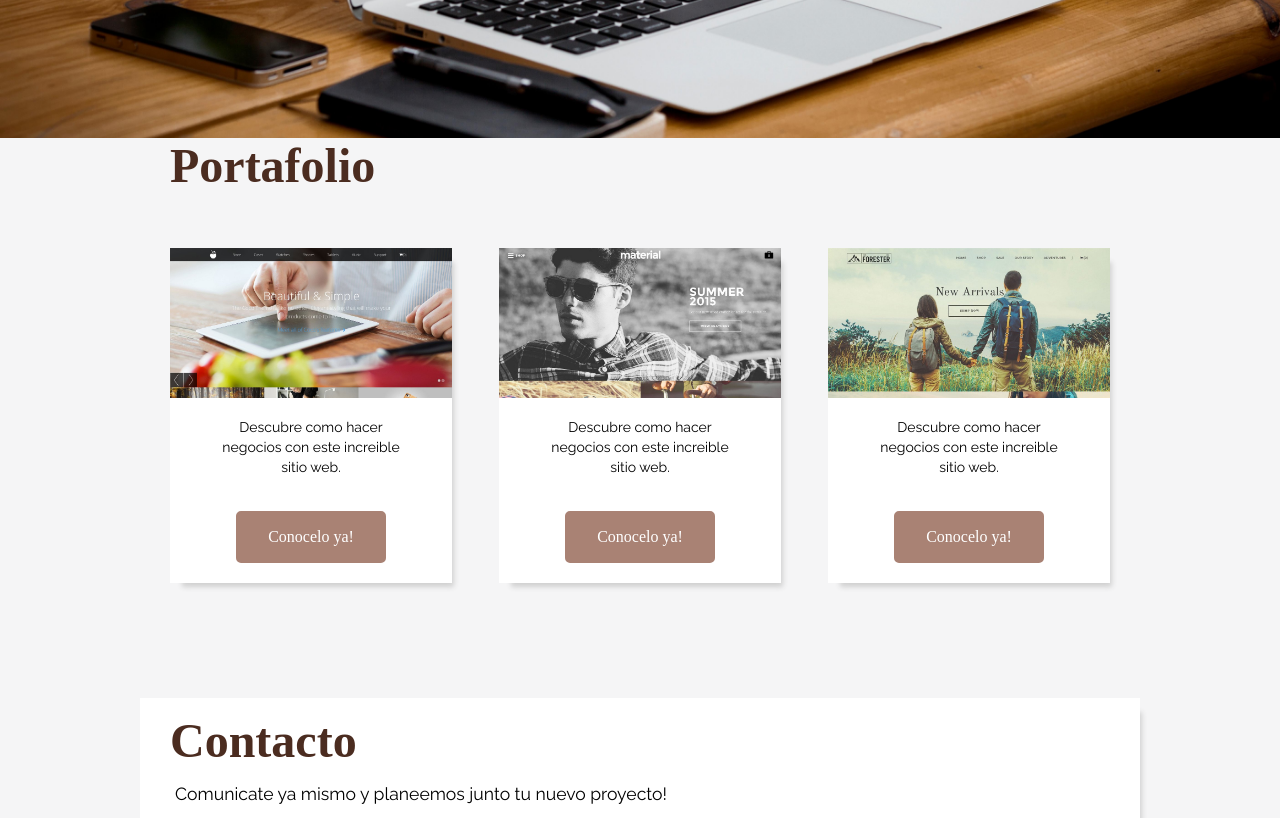
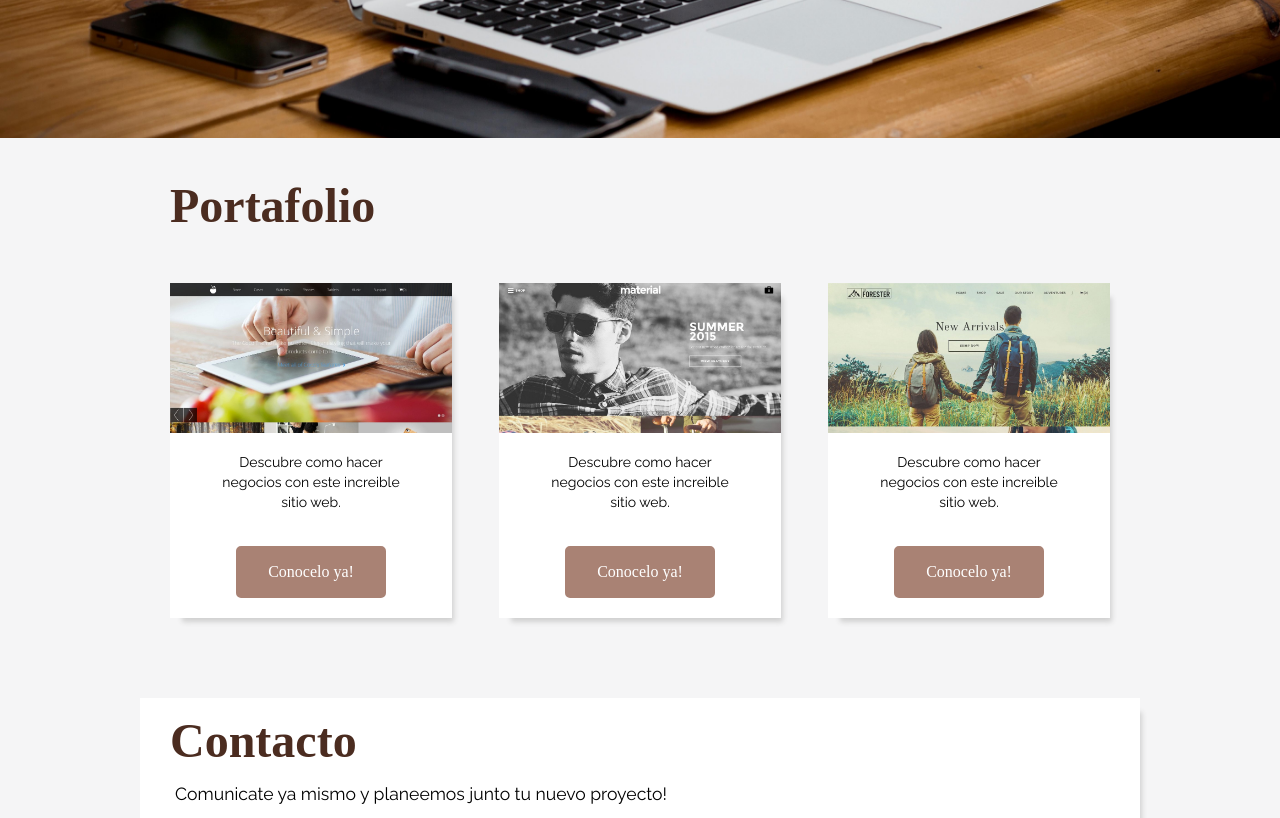
Before and after one commit to esimabol/portfolio, a plain HTML site: page index.html in a window 1280 px wide. Shown: the part 520-1338 px from the top of the page. Drawn offline with Linux system fonts and the light colour scheme.

```diff
--- a/css/style.css
+++ b/css/style.css
@@ -132,7 +132,8 @@ input[type = email], input[name="field-name"] {
 	Background-color:#4b2c20;
 }
 
-.portfolio {
+
+#portfolio-title {
 	padding-top:40px;
 	padding-bottom: 35px;
 }
```
